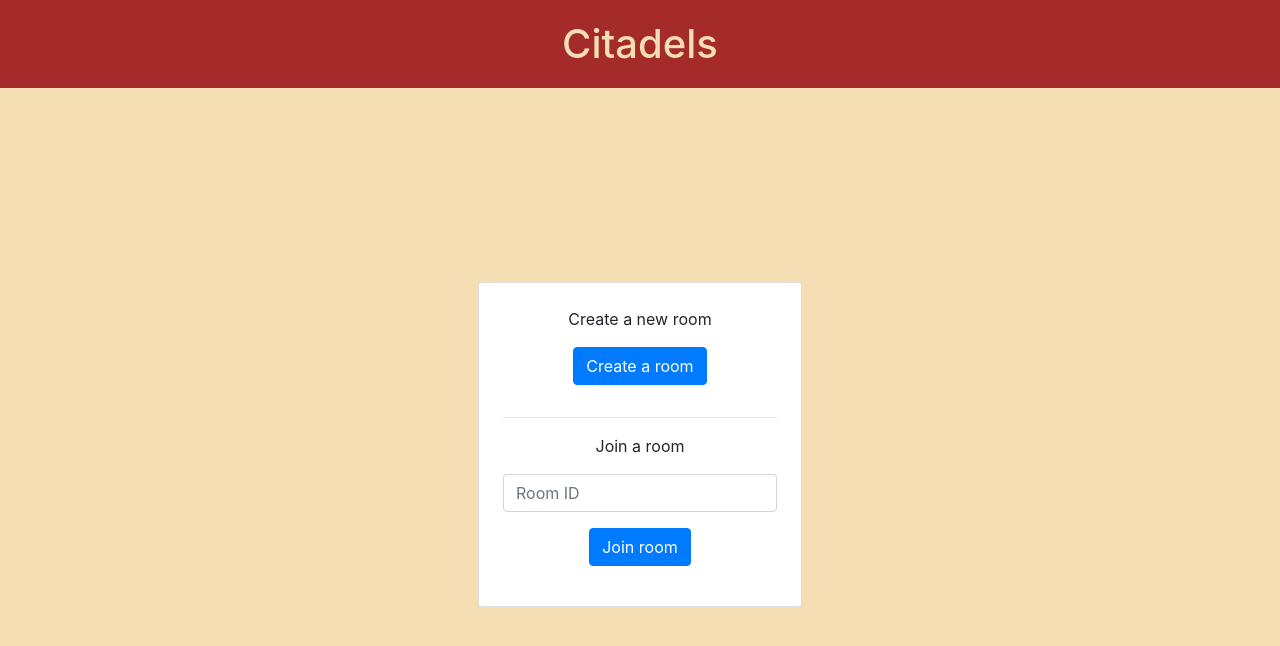
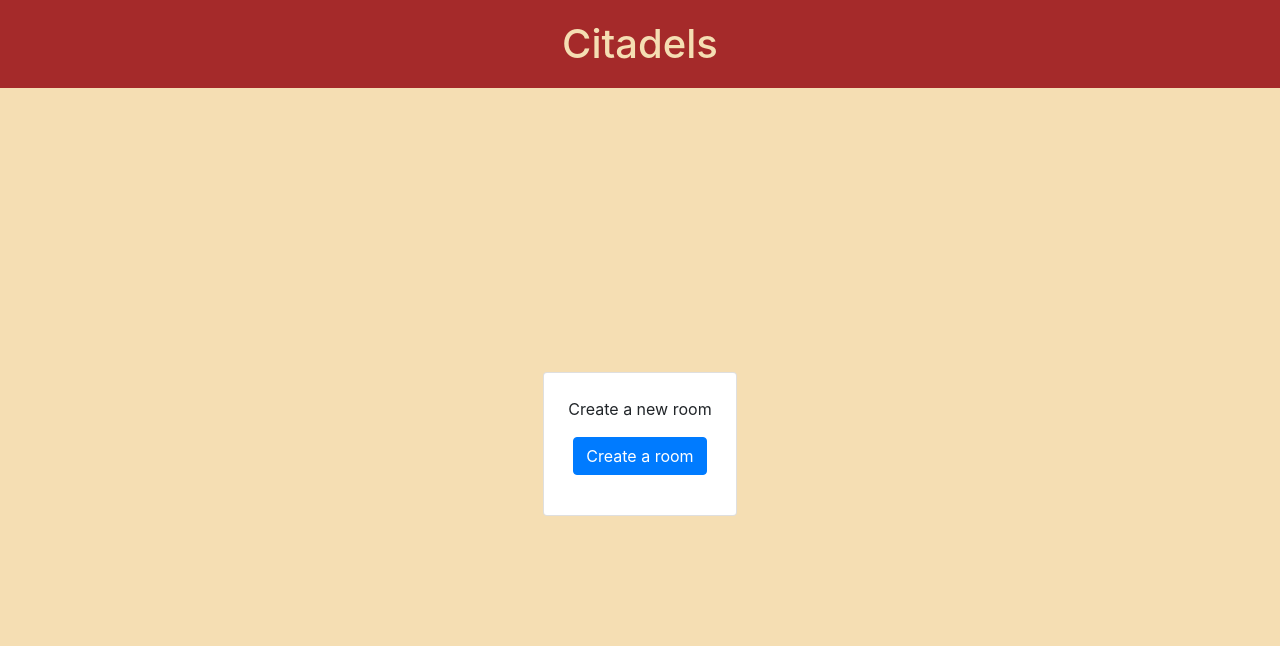
Before and after one commit to antbrl/citadels-online, a Vue app in the folder client/: page / in a window 1280 px wide. Shown: the top 646 px of the page. Built offline with nearby package versions, Linux system fonts and the light colour scheme.

Commit message:
feat(HomeScreen): remove manual room joining

```diff
--- a/client/src/components/game/HomeScreen.vue
+++ b/client/src/components/game/HomeScreen.vue
@@ -11,22 +11,6 @@
         :disabled="creatingRoom"
       >
     </div>
-    <hr>
-    <form @submit.prevent="joinRoom(filteredRoomId)" autocomplete="off">
-      <div class="form-group">
-        <p>Join a room</p>
-        <input
-          type="text"
-          class="form-control"
-          v-model="roomId"
-          placeholder="Room ID"
-          id="room-id"
-        >
-      </div>
-      <div class="form-group">
-        <input class="btn btn-primary" type="submit" value="Join room">
-      </div>
-    </form>
   </div>
 </div>
 </template>
@@ -44,10 +28,6 @@
     };
   },
   methods: {
-    isRoomIdValid(roomId: string): boolean {
-      if (!roomId) { return false; }
-      return true;
-    },
     createRoom() {
       this.creatingRoom = true;
       store.dispatch('createRoom').then((roomId) => {
@@ -58,15 +38,6 @@
         console.error('error when creating room', reason);
         this.creatingRoom = false;
       });
-    },
-    joinRoom(roomId: string) {
-      if (!this.isRoomIdValid(roomId)) { return; }
-      this.$router.push({ name: 'join-room', params: { roomId } });
-    },
-  },
-  computed: {
-    filteredRoomId(): string {
-      return this.roomId.trim();
     },
   },
 });
```
